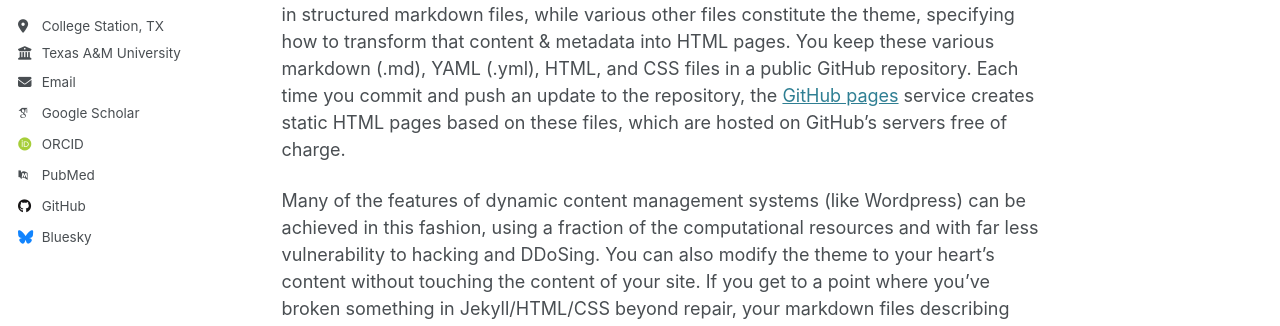
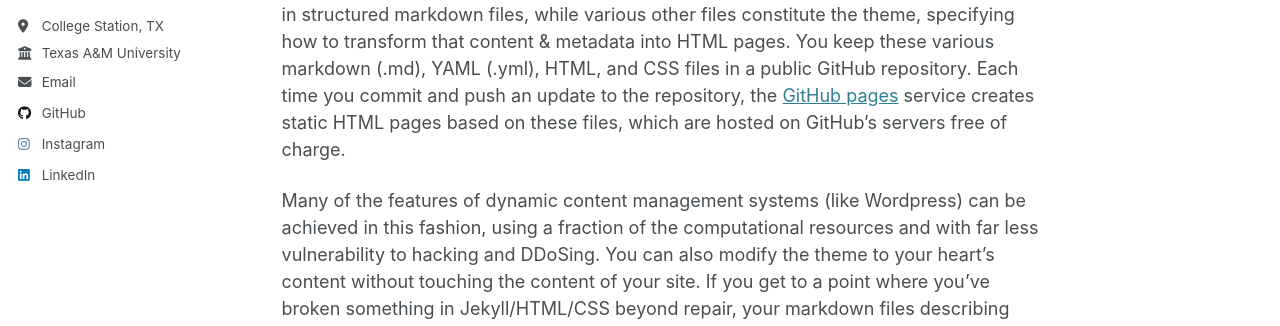
Before and after one commit to menezesmark/menezesmark.github.io, a Jekyll site: the page built from _pages/about.md, in a window 1280 px wide. Shown: the part 326-652 px from the top of the page. Built offline with Jekyll 4.4.1, drawn with Linux system fonts in a browser that asks for light colours; some web fonts are replaced; some of the changed lines change nothing that is shown.

Commit message:
Update _config.yml

```diff
--- a/_config.yml
+++ b/_config.yml
@@ -22,7 +22,7 @@
 #               Additional customization can be done by editing /_includes/author-profile.html
 author:
   # Biographic information
-  avatar           : "images/croped face.jpg"
+  avatar           : "croped face.jpg"
   name             : "Mark Menezes"
   pronouns         : # example: "she/her"
   bio              : "Mechanical Engineering Student"
@@ -33,11 +33,11 @@
 
   # Academic websites
   arxiv            : # URL - Update with the correct link to your profile
-  googlescholar    : "https://scholar.google.com/citations?user=PS_CX0AAAAAJ"
+  googlescholar    : # URL
   impactstory      : # URL
-  orcid            : "http://orcid.org/yourorcidurl"
+  orcid            : # URL
   semantic         : # URL
-  pubmed           : "https://www.ncbi.nlm.nih.gov/pubmed/?term=john+snow"
+  pubmed           : # URL
   researchgate     : # URL
   scopus           : # URL
 
@@ -45,21 +45,21 @@
   bitbucket        : # Username - Update with your username on the site
   codepen          : # Username
   dribbble         : # Username
-  github           : "academicpages"
+  github           : "menezesmark"
   kaggle           : # Username
   stackoverflow    : # User number or user number and name (i.e., use "1" or "1/jeff-atwood")
 
   # Social media
-  bluesky          : "bsky.app" # Replace this with you Bluesky username
+  bluesky          : # Replace this with you Bluesky username
   facebook         : # Username
   flickr           : # Username
   foursquare       : # Username
   goodreads        : # Username
   google_plus      : # Username
   keybase          : # Username
-  instagram        : # Username
+  instagram        : markmenezes2004
   lastfm           : # Username
-  linkedin         : # Username
+  linkedin         : menezes-mark
   mastodon         : # URL
   medium           : # URL
   pinterest        : # Username
```
